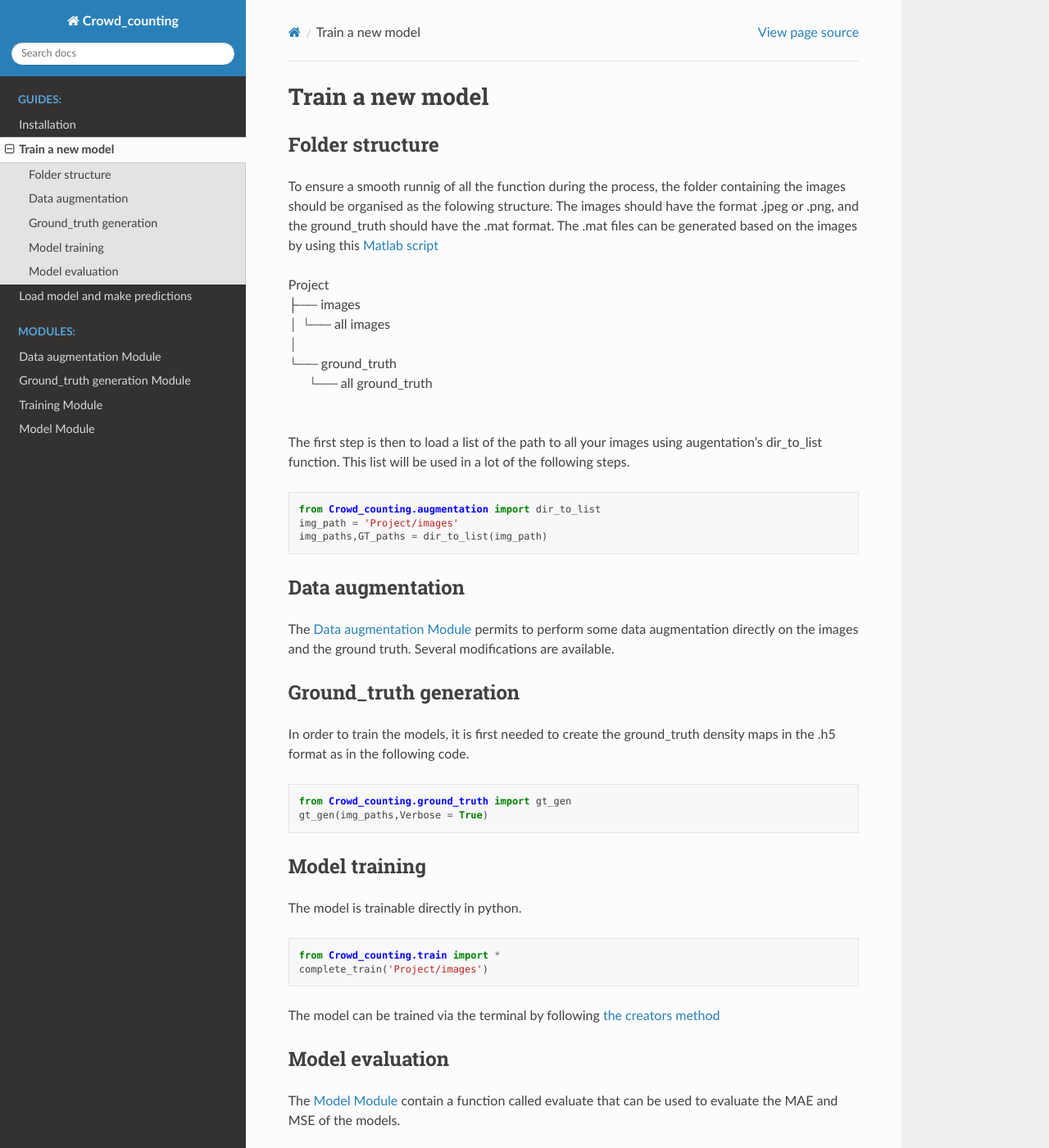
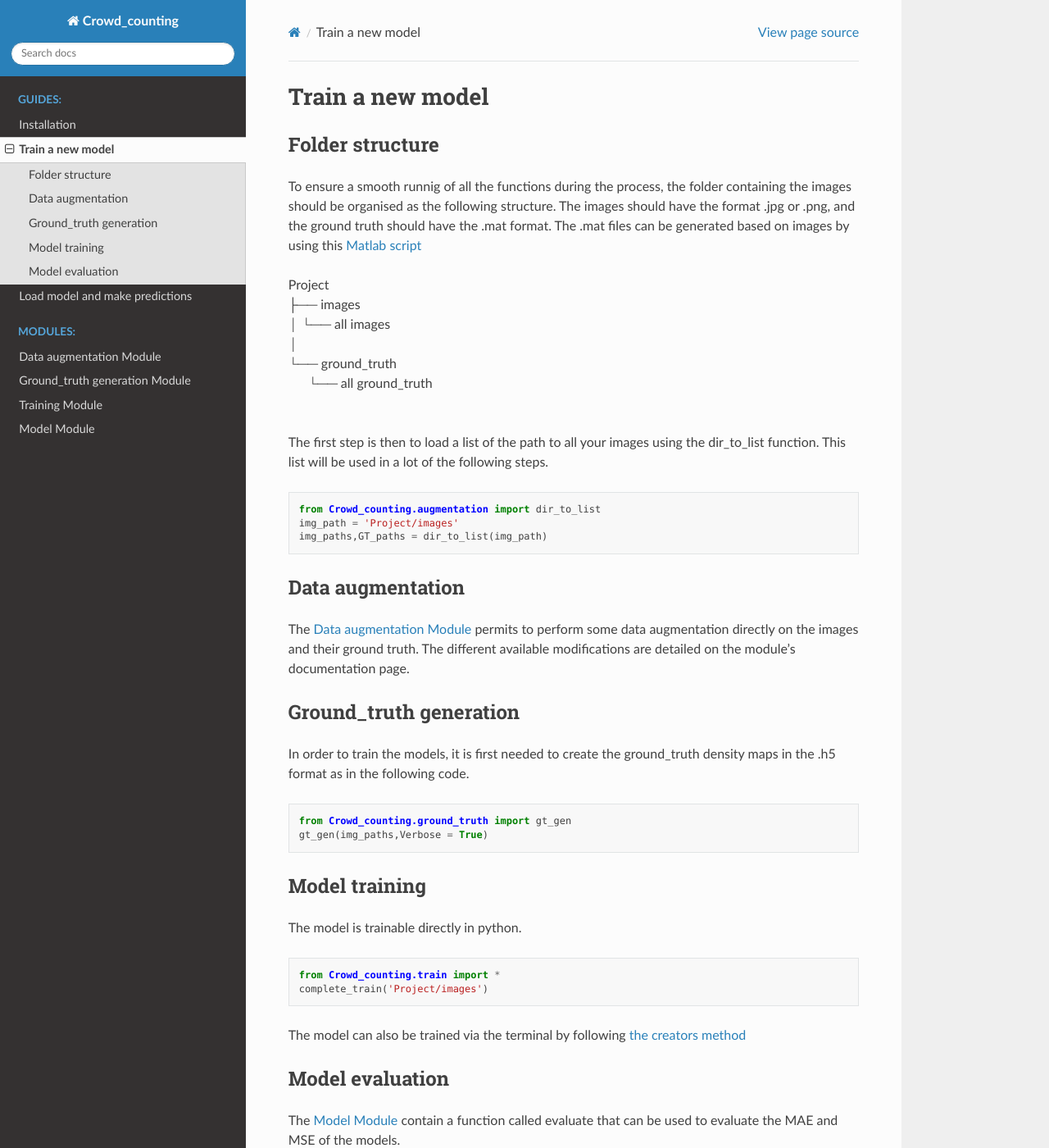
Before and after one commit to lrobins1/crowd_counting, a Sphinx documentation site: the page built from docs/source/new_train.rst, in a window 1280 px wide and 1400 px high. Shown: the whole window at 82% size. Built offline with Sphinx 7.4.7 and the Read the Docs theme 2.0.0, drawn with Linux system fonts in a browser that asks for light colours.

Commit message:
docs update

```diff
--- a/docs/source/al_train.rst
+++ b/docs/source/al_train.rst
@@ -3,6 +3,8 @@ Load model and make predictions
 
 Available pretrained Models
 ****************************
+
+Several pretrained model are already ready to be loaded.
 
 Partie à voir en fonction des modèles qu'on rend dispo
 
@@ -10,7 +12,7 @@ Partie à voir en fonction des modèles qu'on rend dispo
 Loading a model
 *****************
 
-The :ref:`rst_model` contain two functions two load models :
+The :ref:`rst_model` contain two functions to load models :
 
 The first one is used to load one of the pretrained models available in the librairy.It can be used as follows.
 
@@ -29,7 +31,7 @@ The second one is used to load a model from a .tar archive as produced while tra
 Make predictions
 *****************
 
-The :ref:`rst_model` contain one function called predict that take an image and predict to things : the number of people and a density map. It can be used as in the following exemple :
+The :ref:`rst_model` contain one function called predict that take an image and predict two things : the number of people and a density map. It can be used as in the following exemple :
 
 .. code-block:: python
 
--- a/docs/source/index.rst
+++ b/docs/source/index.rst
@@ -6,7 +6,7 @@
 Crowd counting's documentation!
 ==========================================
 
-The aim of this documentation is to guide anyone that would like to either :
+The aim of this documentation is to guide anyone that would like to
 
 * Train a crowd counting model based on the CSRNet architecture on its own datas
 * Use a pretrain model to predict a density map and the number of people on an image
--- a/docs/source/new_train.rst
+++ b/docs/source/new_train.rst
@@ -3,9 +3,9 @@ Train a new model
 
 Folder structure
 ******************
-To ensure a smooth runnig of all the function during the process, the folder containing the images should be organised as the folowing structure.
-The images should have the format .jpeg or .png, and the ground_truth should have the .mat format.
-The .mat files can be generated based on the images by using this `Matlab script <https://github.com/princenarula222/Crowd_Annotation>`_
+To ensure a smooth runnig of all the functions during the process, the folder containing the images should be organised as the following structure.
+The images should have the format .jpg or .png, and the ground truth should have the .mat format.
+The .mat files can be generated based on images by using this `Matlab script <https://github.com/princenarula222/Crowd_Annotation>`_
 
 | Project
 | ├── images
@@ -15,7 +15,7 @@ The .mat files can be generated based on the images by using this `Matlab script
 |     └── all ground_truth
 |
 
-The first step is then to load a list of the path to all your images using augentation's dir_to_list function.
+The first step is then to load a list of the path to all your images using the dir_to_list function.
 This list will be used in a lot of the following steps.
 
 .. code-block:: python
@@ -27,8 +27,8 @@ This list will be used in a lot of the following steps.
 
 Data augmentation
 ******************
-The :ref:`rst_augment` permits to perform some data augmentation directly on the images and the ground truth.
-Several modifications are available.
+The :ref:`rst_augment` permits to perform some data augmentation directly on the images and their ground truth.
+The different available modifications are detailed on the module's documentation page.
 
 
 Ground_truth generation
@@ -51,7 +51,7 @@ The model is trainable directly in python.
     complete_train('Project/images')
 
 
-The model can be trained via the terminal by following `the creators method <https://github.com/leeyeehoo/CSRNet-pytorch>`_
+The model can also be trained via the terminal by following `the creators method <https://github.com/leeyeehoo/CSRNet-pytorch>`_
 
 
 Model evaluation
```
